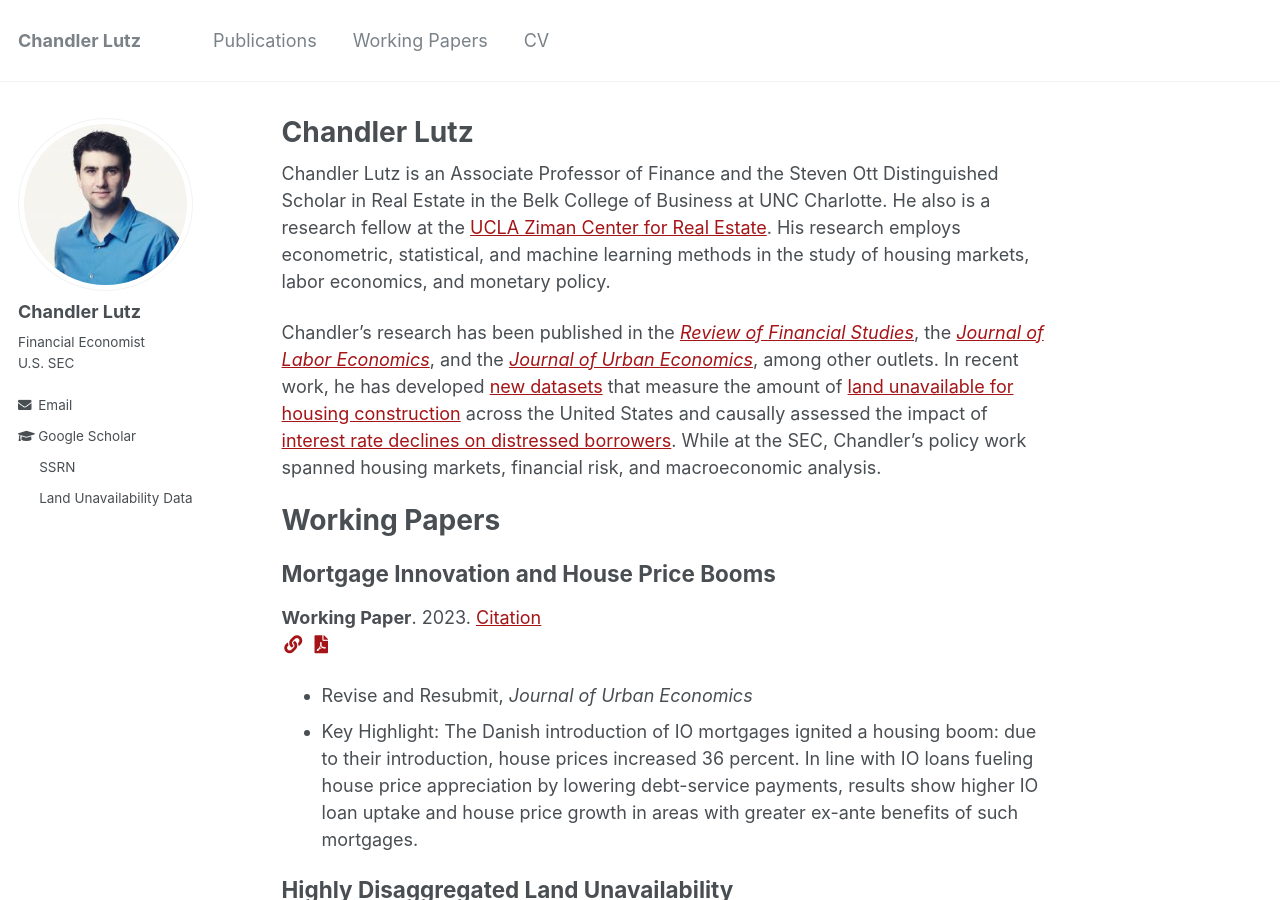
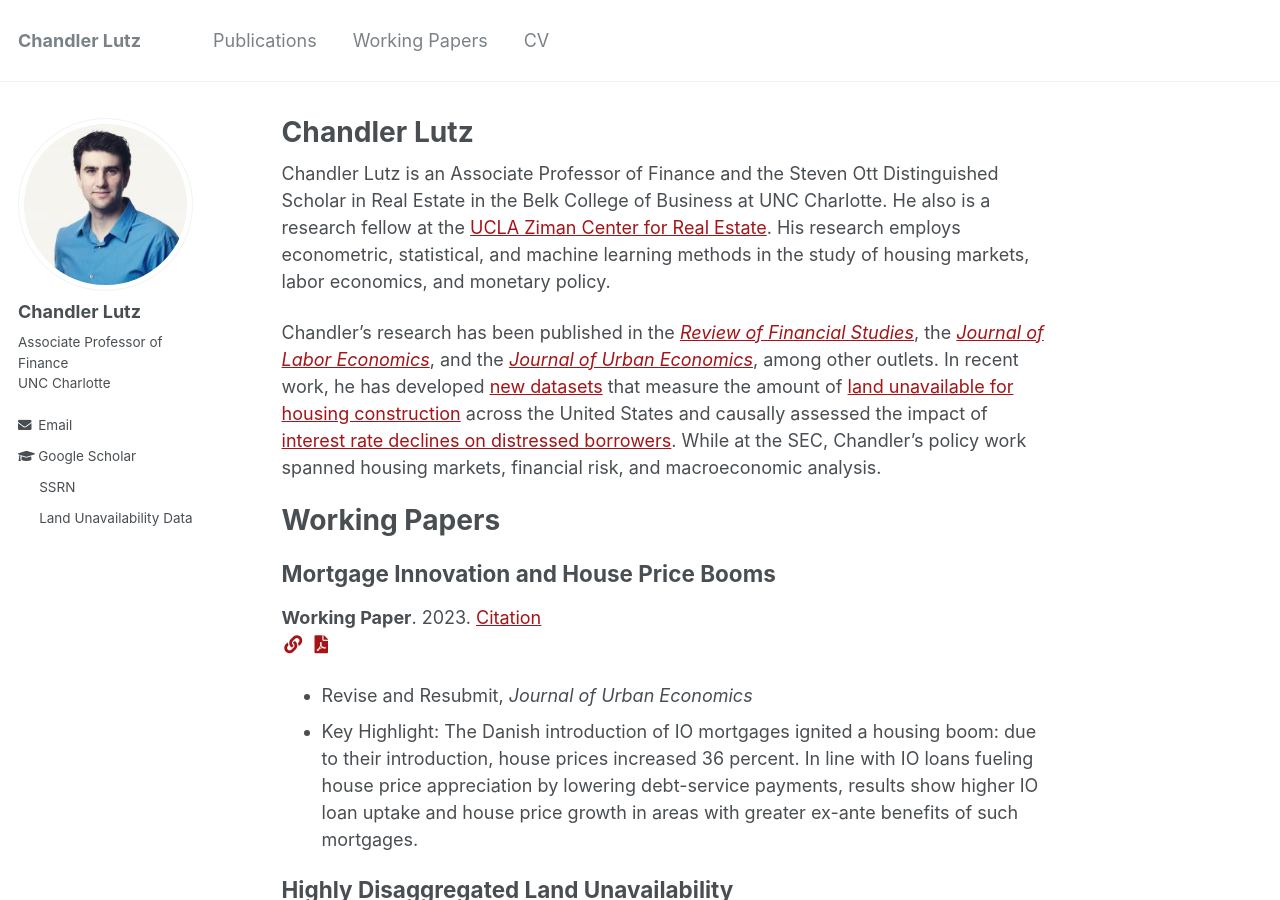
Before and after one commit to ChandlerLutz/ChandlerLutz.github.io, a Jekyll site: the page built from _pages/about.md, in a window 1280 px wide and 900 px high. Built offline with Jekyll 4.4.1, drawn with Linux system fonts in a browser that asks for light colours.

Commit message:
Update bio

```diff
--- a/_config.yml
+++ b/_config.yml
@@ -10,7 +10,7 @@ locale                   : "en-US"
 title                    : "Chandler Lutz"
 title_separator          : "-"
 name                     : &name "Chandler Lutz"
-description              : &description "Financial Economist"
+description              : &description "Associate Professor of Finance"
 url                      : https://chandlerlutz.github.io # the base hostname & protocol for your site e.g. "https://mmistakes.github.io"
 baseurl                  : "" # the subpath of your site, e.g. "/blog"
 repository               : "ChandlerLutz/ChandlerLutz.github.io"
@@ -84,7 +84,7 @@ analytics:
 author:
   name             : "Chandler Lutz"
   avatar           : "chandler_picture.jpg"
-  bio              : "Financial Economist<br />U.S. SEC"
+  bio              : "Associate Professor of Finance<br />UNC Charlotte"
   location         :
   employer         :
   pubmed           :
```
